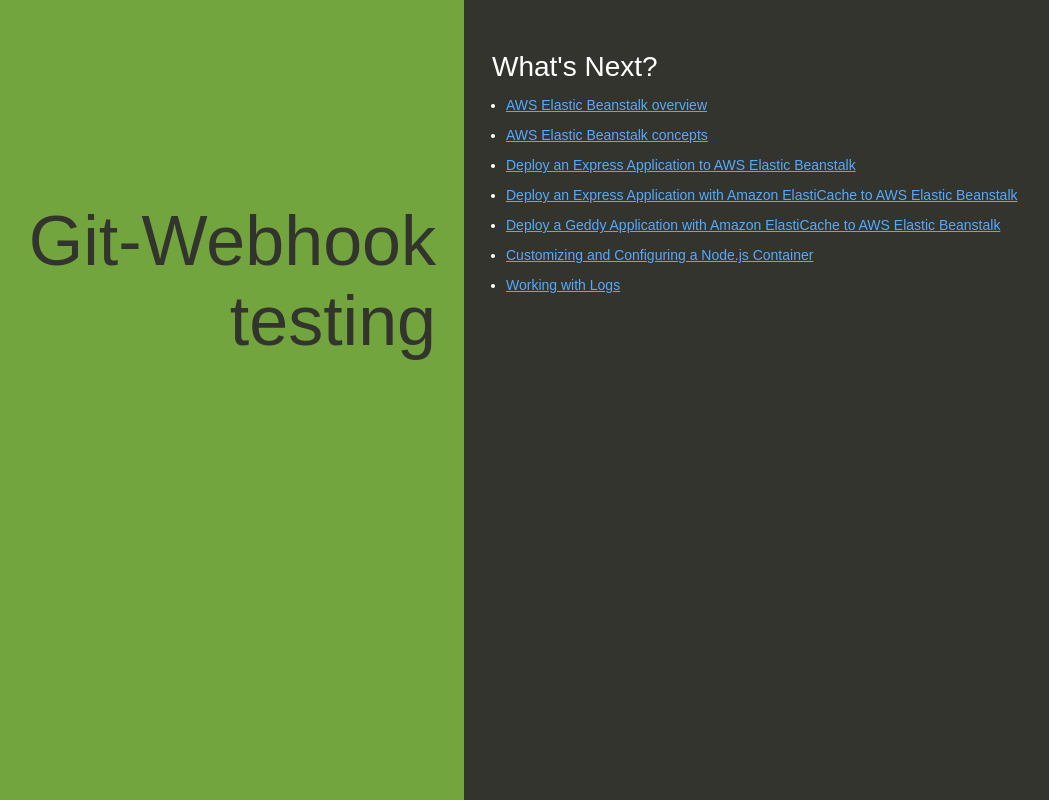
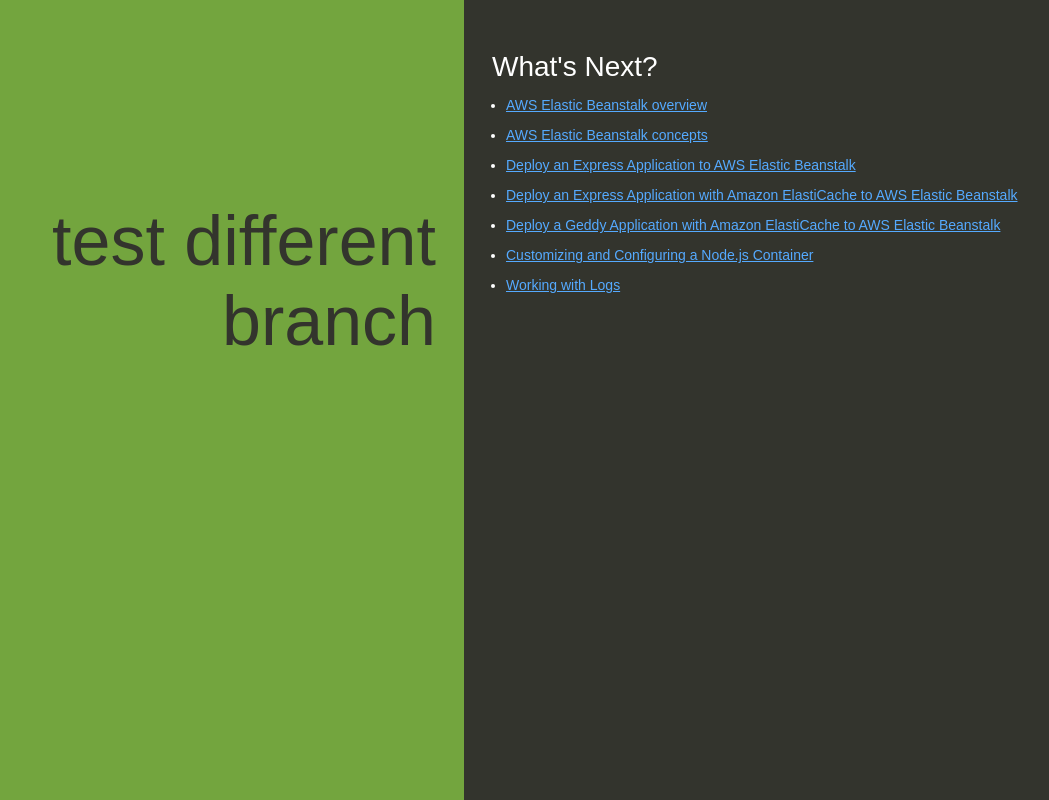
Before and after one commit to akashg0508/democodepipeline, a website: page index.html in a window 1280 px wide. Shown: the whole page, without its empty margins (176-1225 px from the left). Drawn offline with Linux system fonts and the light colour scheme.

Commit message:
Update index.html

```diff
--- a/index.html
+++ b/index.html
@@ -74,7 +74,7 @@
   </head>
   <body>
     <div class="textColumn">
-      <h1>Git-Webhook testing</h1>
+      <h1>test different branch</h1>
     </div>
     <div class="linksColumn">
       <h2>What's Next?</h2>
```
